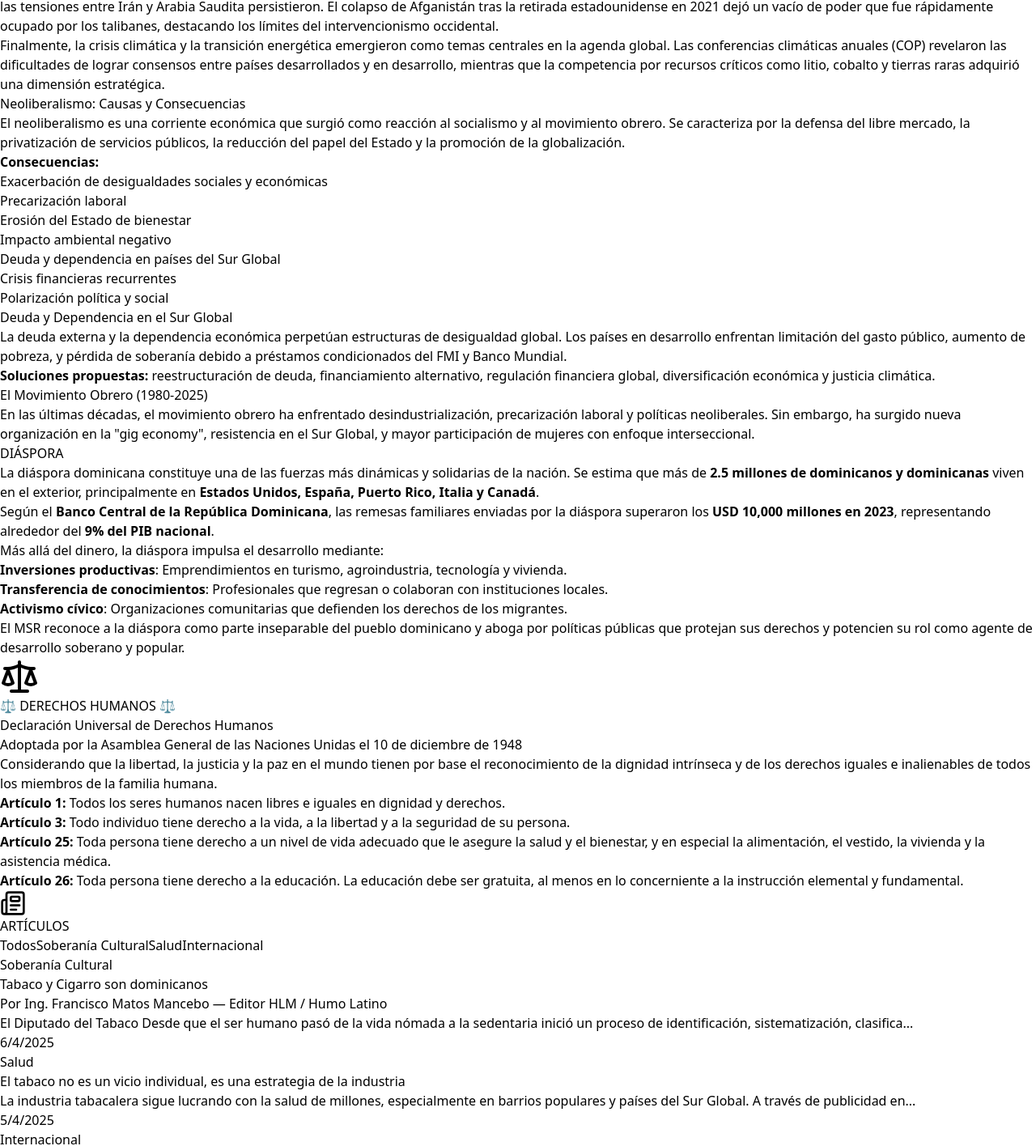
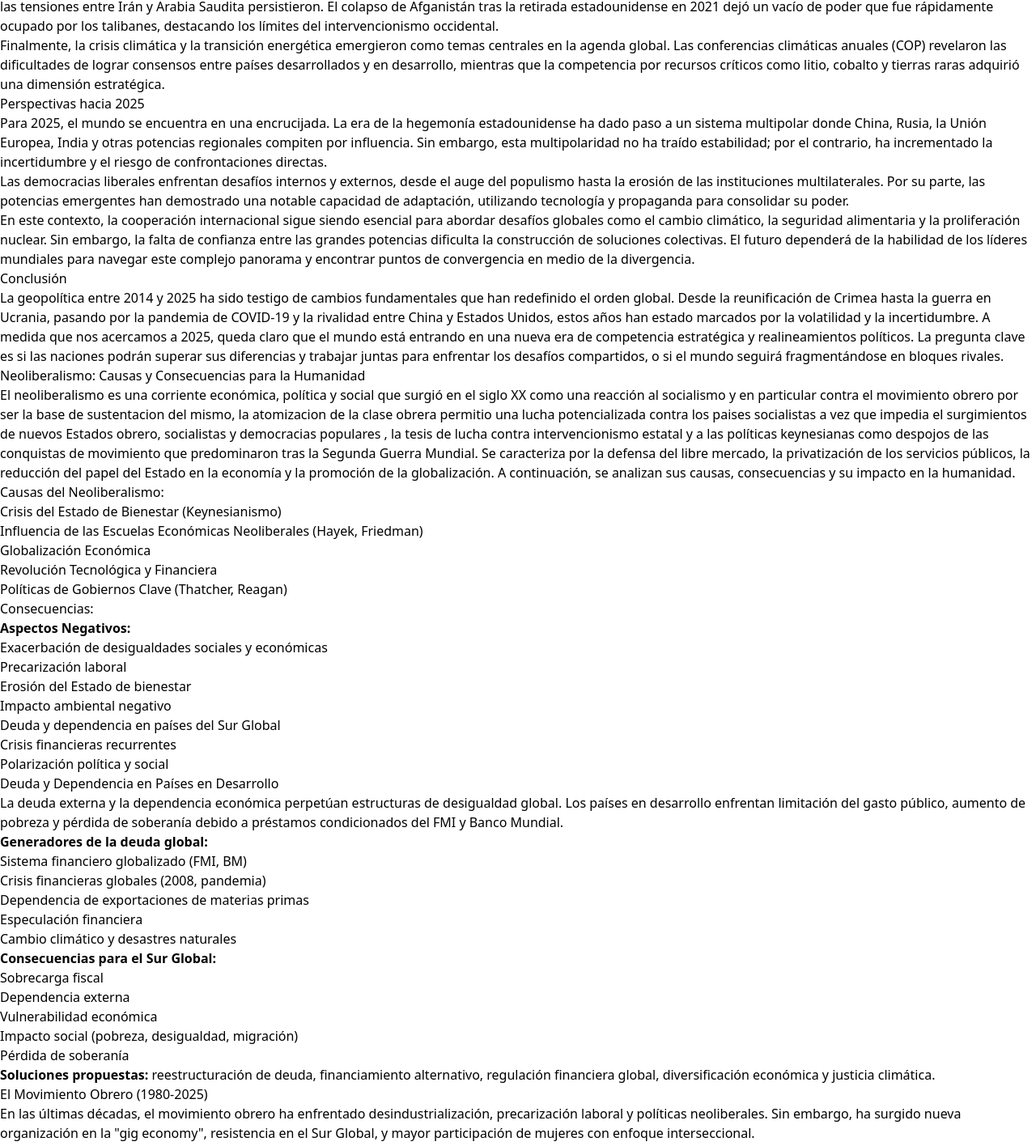
Before and after one commit to Ortiz102158/republica-esperanza-interactiva, a React (Create React App) app: page / in a window 1280 px wide. Shown: the part 3454-4870 px from the top of the page at 81% size. Built offline with nearby package versions, Linux system fonts and the light colour scheme.

Commit message:
Sitio interactivo completo con contenido oficial y colaboración

```diff
--- a/src/App.js
+++ b/src/App.js
@@ -310,7 +310,6 @@ La verdadera democracia no se impone con decretos imperiales, sino que florece d
             <strong>Del Movimiento Por la Salvación de la República (MSR)</strong>
           </p>
           <div className="space-y-4 text-base">
-            {/* Contenido completo de la Declaración de Principios aquí */}
             <p>
               En este momento en donde todo parece necesitar nuevas definiciones, donde las aspiraciones y las esperanzas parecen inalcanzables para los pobres (obreros (as), campesinos (as), mujeres, dominico-haitianos (as), chiriperos (as), jóvenes, niños y niñas). Hombres y Mujeres que hemos soñados por más de dos décadas con una República Democrática, Popular, Revolucionaria, humana, Nos resistimos a dejar de soñar y luchar contra la desigualdad, el individualismo, la opresión del capitalismo salvaje, local e imperial.
             </p>
@@ -407,7 +406,6 @@ La verdadera democracia no se impone con decretos imperiales, sino que florece d
           <h3 className="text-xl font-bold mb-4">ACTUALIDAD Y COYUNTURA</h3>
 
           <div className="space-y-6 text-base">
-            {/* Contenido completo de Internacional aquí */}
             <p>
               La geopolítica mundial entre 2014 y 2025 ha sido testigo de una profunda transformación en el orden internacional, marcada por la transición de un sistema unipolar liderado por Estados Unidos hacia un mundo multipolar caracterizado por tensiones crecientes entre grandes potencias, la reconfiguración de alianzas y la emergencia de nuevos actores globales. Este período ha estado dominado por conflictos regionales, rivalidades estratégicas, crisis económicas y sociales, y desafíos globales como el cambio climático y la pandemia de COVID-19.
             </p>
@@ -458,11 +456,40 @@ La verdadera democracia no se impone con decretos imperiales, sino que florece d
             </div>
 
             <div>
-              <h4 className="font-bold text-lg mb-2">Neoliberalismo: Causas y Consecuencias</h4>
+              <h4 className="font-bold text-lg mb-2">Perspectivas hacia 2025</h4>
               <p>
-                El neoliberalismo es una corriente económica que surgió como reacción al socialismo y al movimiento obrero. Se caracteriza por la defensa del libre mercado, la privatización de servicios públicos, la reducción del papel del Estado y la promoción de la globalización.
+                Para 2025, el mundo se encuentra en una encrucijada. La era de la hegemonía estadounidense ha dado paso a un sistema multipolar donde China, Rusia, la Unión Europea, India y otras potencias regionales compiten por influencia. Sin embargo, esta multipolaridad no ha traído estabilidad; por el contrario, ha incrementado la incertidumbre y el riesgo de confrontaciones directas.
               </p>
-              <p className="mt-2"><strong>Consecuencias:</strong></p>
+              <p className="mt-2">
+                Las democracias liberales enfrentan desafíos internos y externos, desde el auge del populismo hasta la erosión de las instituciones multilaterales. Por su parte, las potencias emergentes han demostrado una notable capacidad de adaptación, utilizando tecnología y propaganda para consolidar su poder.
+              </p>
+              <p className="mt-2">
+                En este contexto, la cooperación internacional sigue siendo esencial para abordar desafíos globales como el cambio climático, la seguridad alimentaria y la proliferación nuclear. Sin embargo, la falta de confianza entre las grandes potencias dificulta la construcción de soluciones colectivas. El futuro dependerá de la habilidad de los líderes mundiales para navegar este complejo panorama y encontrar puntos de convergencia en medio de la divergencia.
+              </p>
+            </div>
+
+            <div>
+              <h4 className="font-bold text-lg mb-2">Conclusión</h4>
+              <p>
+                La geopolítica entre 2014 y 2025 ha sido testigo de cambios fundamentales que han redefinido el orden global. Desde la reunificación de Crimea hasta la guerra en Ucrania, pasando por la pandemia de COVID-19 y la rivalidad entre China y Estados Unidos, estos años han estado marcados por la volatilidad y la incertidumbre. A medida que nos acercamos a 2025, queda claro que el mundo está entrando en una nueva era de competencia estratégica y realineamientos políticos. La pregunta clave es si las naciones podrán superar sus diferencias y trabajar juntas para enfrentar los desafíos compartidos, o si el mundo seguirá fragmentándose en bloques rivales.
+              </p>
+            </div>
+
+            <div>
+              <h4 className="font-bold text-lg mb-2">Neoliberalismo: Causas y Consecuencias para la Humanidad</h4>
+              <p>
+                El neoliberalismo es una corriente económica, política y social que surgió en el siglo XX como una reacción al socialismo y en particular contra el movimiento obrero por ser la base de sustentacion del mismo, la atomizacion de la clase obrera permitio una lucha potencializada contra los paises socialistas a vez que impedia el surgimientos de nuevos Estados obrero, socialistas y democracias populares , la tesis de lucha contra intervencionismo estatal y a las políticas keynesianas como despojos de las conquistas de movimiento que predominaron tras la Segunda Guerra Mundial. Se caracteriza por la defensa del libre mercado, la privatización de los servicios públicos, la reducción del papel del Estado en la economía y la promoción de la globalización. A continuación, se analizan sus causas, consecuencias y su impacto en la humanidad.
+              </p>
+              <p className="mt-2 font-bold">Causas del Neoliberalismo:</p>
+              <ul className="list-disc list-inside ml-4 mt-1 space-y-1">
+                <li>Crisis del Estado de Bienestar (Keynesianismo)</li>
+                <li>Influencia de las Escuelas Económicas Neoliberales (Hayek, Friedman)</li>
+                <li>Globalización Económica</li>
+                <li>Revolución Tecnológica y Financiera</li>
+                <li>Políticas de Gobiernos Clave (Thatcher, Reagan)</li>
+              </ul>
+              <p className="mt-2 font-bold">Consecuencias:</p>
+              <p className="mt-2"><strong>Aspectos Negativos:</strong></p>
               <ul className="list-disc list-inside ml-4 mt-1 space-y-1">
                 <li>Exacerbación de desigualdades sociales y económicas</li>
                 <li>Precarización laboral</li>
@@ -475,10 +502,26 @@ La verdadera democracia no se impone con decretos imperiales, sino que florece d
             </div>
 
             <div>
-              <h4 className="font-bold text-lg mb-2">Deuda y Dependencia en el Sur Global</h4>
+              <h4 className="font-bold text-lg mb-2">Deuda y Dependencia en Países en Desarrollo</h4>
               <p>
-                La deuda externa y la dependencia económica perpetúan estructuras de desigualdad global. Los países en desarrollo enfrentan limitación del gasto público, aumento de pobreza, y pérdida de soberanía debido a préstamos condicionados del FMI y Banco Mundial.
+                La deuda externa y la dependencia económica perpetúan estructuras de desigualdad global. Los países en desarrollo enfrentan limitación del gasto público, aumento de pobreza y pérdida de soberanía debido a préstamos condicionados del FMI y Banco Mundial.
               </p>
+              <p className="mt-2"><strong>Generadores de la deuda global:</strong></p>
+              <ul className="list-disc list-inside ml-4 mt-1 space-y-1">
+                <li>Sistema financiero globalizado (FMI, BM)</li>
+                <li>Crisis financieras globales (2008, pandemia)</li>
+                <li>Dependencia de exportaciones de materias primas</li>
+                <li>Especulación financiera</li>
+                <li>Cambio climático y desastres naturales</li>
+              </ul>
+              <p className="mt-2"><strong>Consecuencias para el Sur Global:</strong></p>
+              <ul className="list-disc list-inside ml-4 mt-1 space-y-1">
+                <li>Sobrecarga fiscal</li>
+                <li>Dependencia externa</li>
+                <li>Vulnerabilidad económica</li>
+                <li>Impacto social (pobreza, desigualdad, migración)</li>
+                <li>Pérdida de soberanía</li>
+              </ul>
               <p className="mt-2"><strong>Soluciones propuestas:</strong> reestructuración de deuda, financiamiento alternativo, regulación financiera global, diversificación económica y justicia climática.</p>
             </div>
 
@@ -486,6 +529,9 @@ La verdadera democracia no se impone con decretos imperiales, sino que florece d
               <h4 className="font-bold text-lg mb-2">El Movimiento Obrero (1980-2025)</h4>
               <p>
                 En las últimas décadas, el movimiento obrero ha enfrentado desindustrialización, precarización laboral y políticas neoliberales. Sin embargo, ha surgido nueva organización en la "gig economy", resistencia en el Sur Global, y mayor participación de mujeres con enfoque interseccional.
+              </p>
+              <p className="mt-2">
+                El futuro del movimiento obrero dependerá de su capacidad para adaptarse a las nuevas realidades del trabajo y construir una agenda inclusiva. En un mundo donde las desigualdades siguen aumentando, el movimiento obrero sigue siendo una fuerza vital para la justicia social y la dignidad laboral.
               </p>
             </div>
           </div>
```
Also changed, not shown: 1 other file (tests, documents, lock files or other folders).
